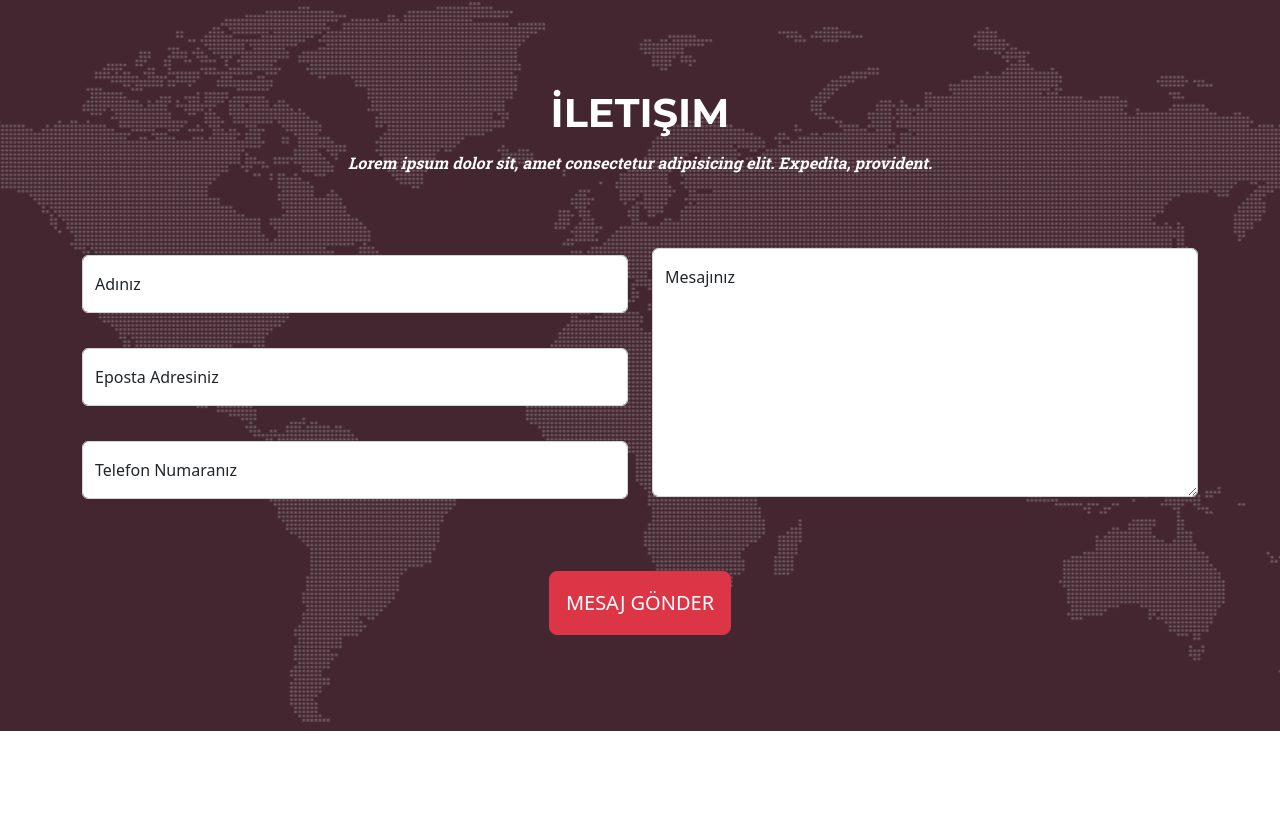
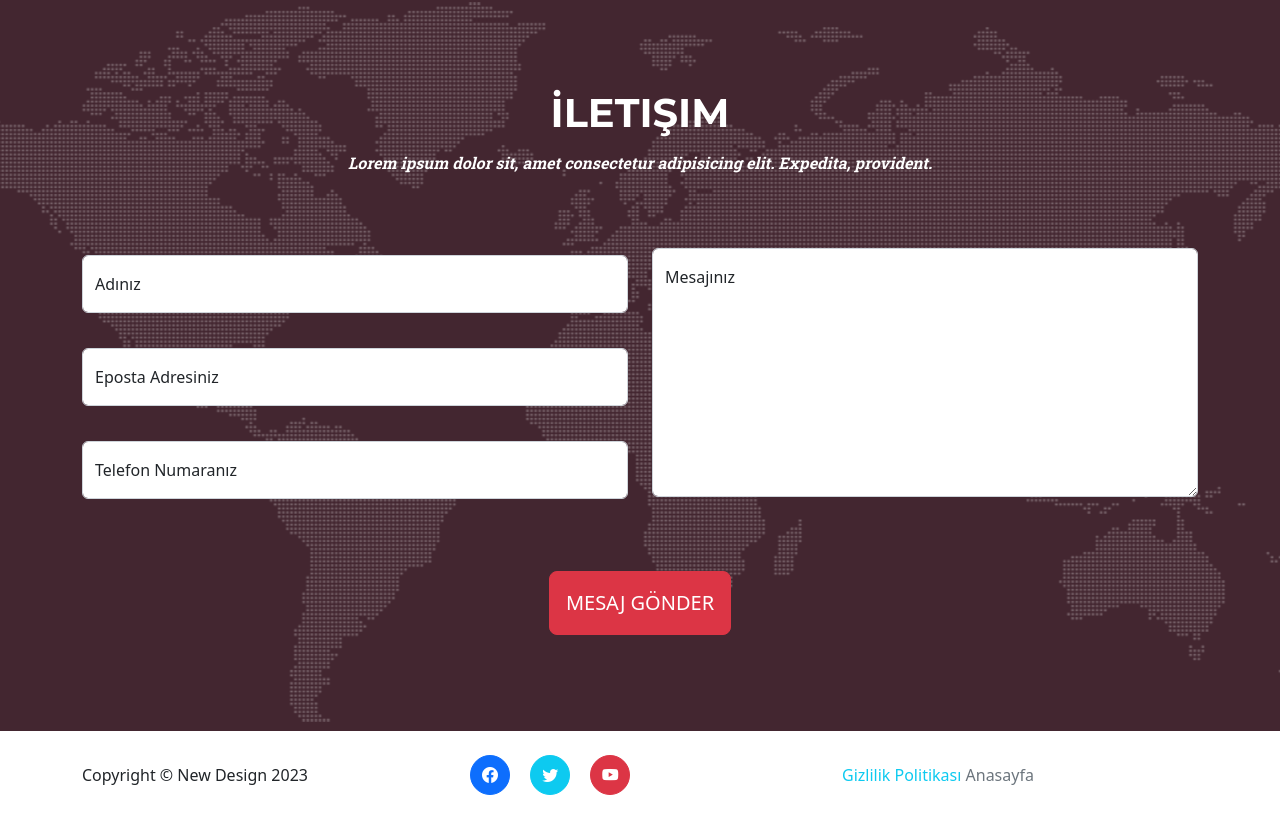
Before and after one commit to matli16/bootstrap5-site1, a plain HTML site: page index.html in a window 1280 px wide. Shown: the part 5404-6223 px from the top of the page. Before the commit the page ends 6135 px from the top, so only its background shows below. Drawn offline with nearby package versions, Linux system fonts and the light colour scheme.

Commit message:
footer end

```diff
--- a/index.html
+++ b/index.html
@@ -666,7 +666,30 @@
     </section>
 <!--content end-->
 <!--footer start-->
-
+    <footer class="footer py-4">
+        <div class="container">
+            <div class="row align-items-center">
+                <div class="col-lg-4 text-lg-start">
+                    Copyright &copy; New Design 2023
+                </div>
+                <div class="col-lg-4 text-lg-start text-muted">
+                    <a href="" class="btn btn-primary mx-2 text-white btn-social">
+                        <i class="bi bi-facebook "></i>
+                    </a>
+                    <a href="" class="btn btn-info mx-2 text-white btn-social">
+                        <i class="bi bi-twitter "></i>
+                    </a>
+                    <a href="" class="btn btn-danger mx-2 text-white btn-social">
+                        <i class="bi bi-youtube "></i>
+                    </a>
+                </div>
+                <div class="col-lg-4 text-lg-start">
+                    <a href="#" class="link-info text-decoration-none mb-3"> Gizlilik Politikası</a>
+                    <a href="#" class="link-secondary text-decoration-none"> Anasayfa</a>
+                </div>
+            </div>
+        </div>
+    </footer>
 <!--footer end-->
     <script src="js/bootstrap/bootstrap.bundle.min.js"></script>
     <script src="js/custom/extra.js"></script>
--- a/js/custom/extra.js
+++ b/js/custom/extra.js
@@ -27,3 +27,10 @@ for (let i = 0; i < BtnCanvas.length; i++) {
         document.querySelector('[data-bs-dismiss="offcanvas"]').click();
     });
 }
+
+var BtnCanvas = document.querySelectorAll(".btn-close-canvas");
+for (let i = 0; i < BtnCanvas.length; i++) {
+    BtnCanvas[i].addEventListener("click", function () {
+        document.querySelector('[data-bs-dismiss="offcanvas"]').click();
+    });
+}
```
